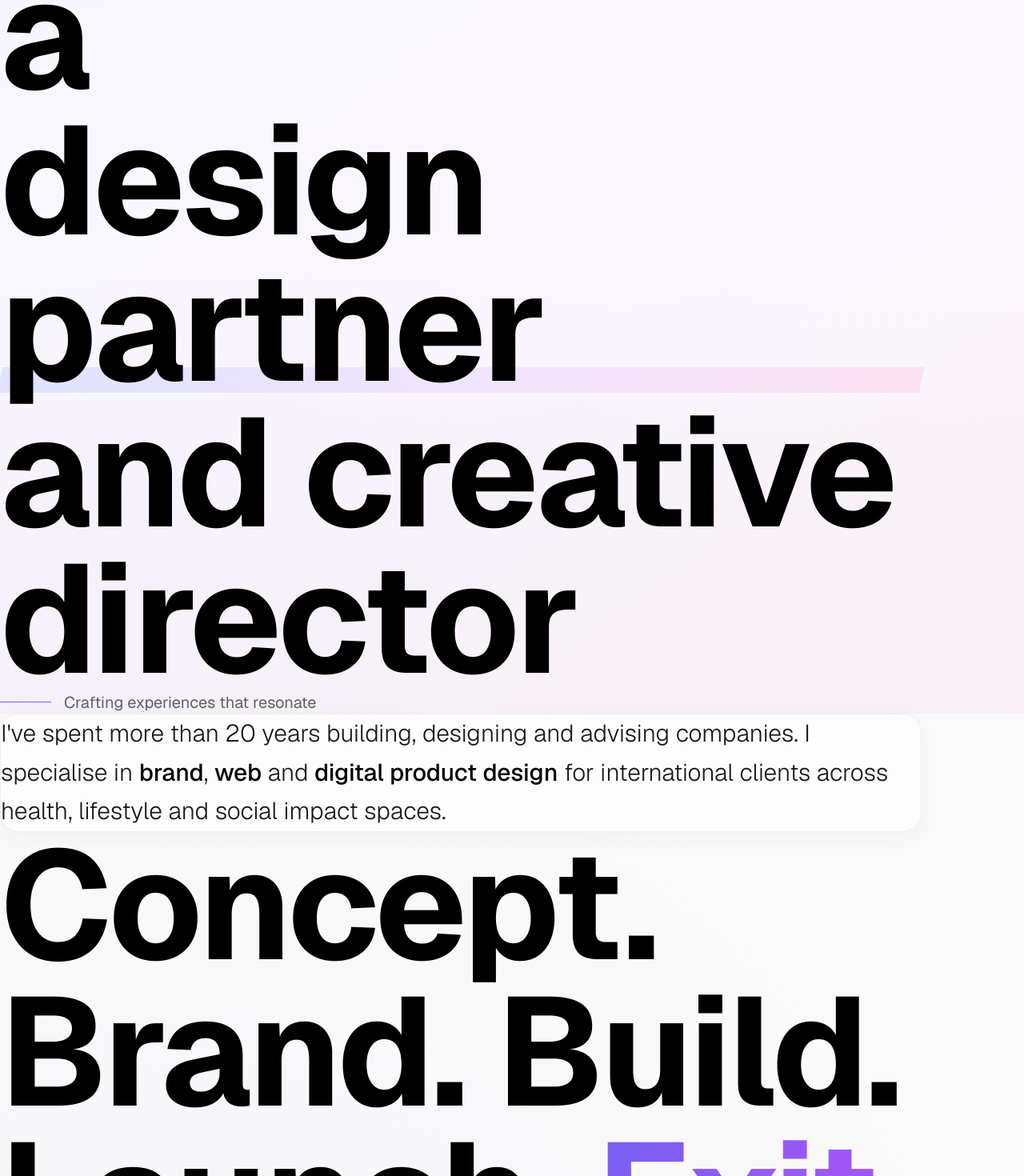
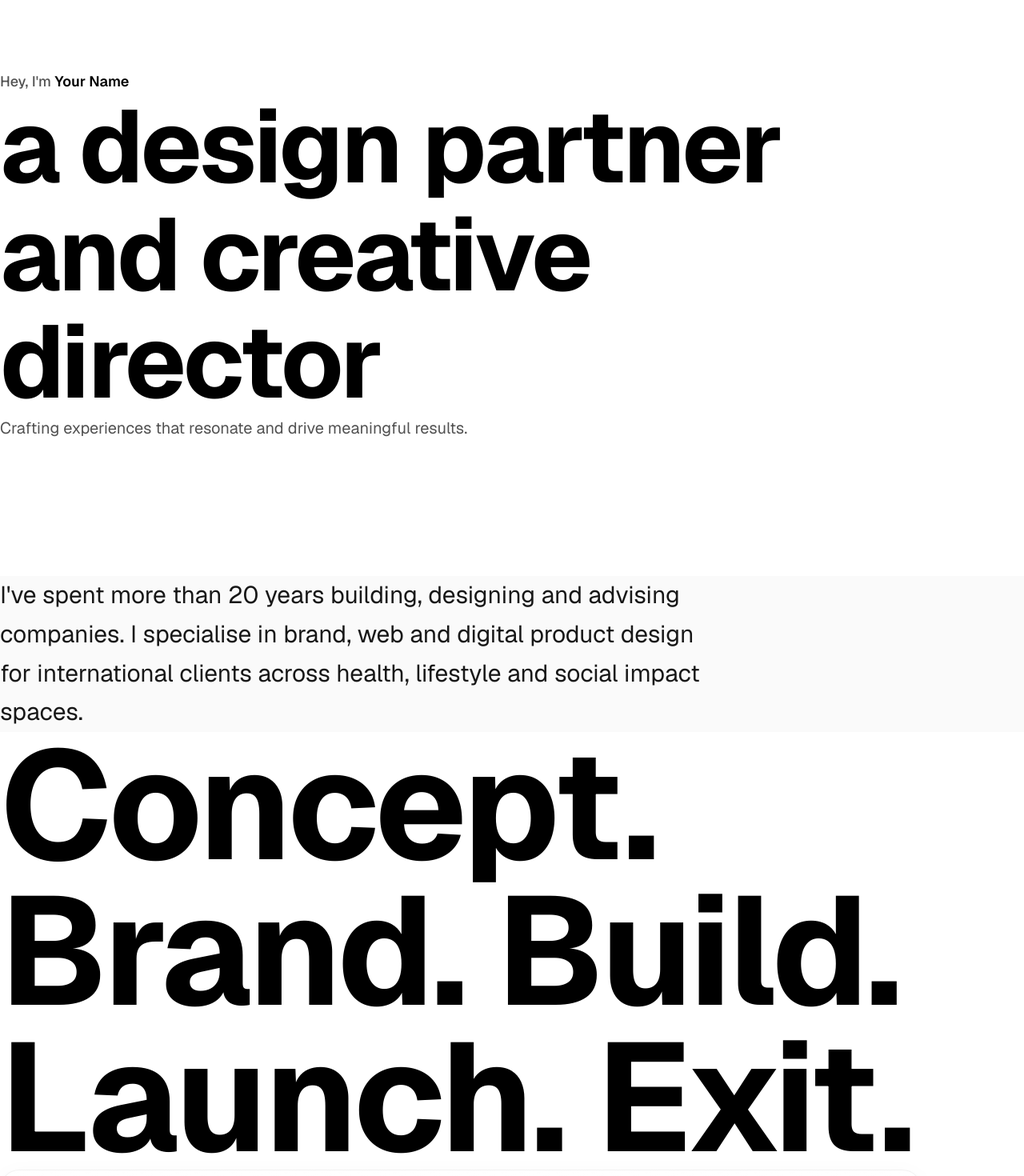
Before and after one commit to danteocualesjr/portfolio-page, a Next.js app: page / in a window 1280 px wide. Shown: the part 80-1550 px from the top of the page at 80% size. Built offline with nearby package versions, Linux system fonts and the light colour scheme.

Commit message:
tweaked ui

```diff
--- a/app/globals.css
+++ b/app/globals.css
@@ -1,13 +1,11 @@
 @import "tailwindcss";
 
 :root {
-  --background: #fafafa;
+  --background: #ffffff;
   --foreground: #0a0a0a;
-  --accent: #6366f1;
-  --accent-hover: #4f46e5;
-  --muted: #737373;
-  --border: #e5e5e5;
-  --card: #ffffff;
+  --muted: #6b7280;
+  --border: #e5e7eb;
+  --accent: #2563eb;
 }
 
 @theme inline {
@@ -25,9 +23,6 @@
 
 body {
   background: var(--background);
-  background-image:
-    radial-gradient(circle at 20% 50%, rgba(99, 102, 241, 0.03) 0%, transparent 50%),
-    radial-gradient(circle at 80% 80%, rgba(168, 85, 247, 0.03) 0%, transparent 50%);
   color: var(--foreground);
   font-family: var(--font-geist-sans), system-ui, -apple-system, sans-serif;
   -webkit-font-smoothing: antialiased;
@@ -43,13 +38,13 @@ html {
 a {
   color: inherit;
   text-decoration: none;
-  transition: all 0.3s cubic-bezier(0.4, 0, 0.2, 1);
+  transition: color 0.2s ease;
 }
 
 @keyframes fadeInUp {
   from {
     opacity: 0;
-    transform: translateY(30px);
+    transform: translateY(20px);
   }
   to {
     opacity: 1;
@@ -57,37 +52,6 @@ a {
   }
 }
 
-@keyframes fadeIn {
-  from {
-    opacity: 0;
-  }
-  to {
-    opacity: 1;
-  }
+.animate-fade-in-up {
+  animation: fadeInUp 0.6s ease-out forwards;
 }
-
-@keyframes gradient {
-  0%, 100% {
-    background-position: 0% 50%;
-  }
-  50% {
-    background-position: 100% 50%;
-  }
-}
-
-.animate-fade-in-up {
-  animation: fadeInUp 0.8s cubic-bezier(0.4, 0, 0.2, 1) forwards;
-}
-
-.animate-fade-in {
-  animation: fadeIn 1s cubic-bezier(0.4, 0, 0.2, 1) forwards;
-}
-
-.gradient-text {
-  background: linear-gradient(135deg, #6366f1 0%, #a855f7 50%, #ec4899 100%);
-  background-size: 200% 200%;
-  -webkit-background-clip: text;
-  -webkit-text-fill-color: transparent;
-  background-clip: text;
-  animation: gradient 8s ease infinite;
-}
--- a/app/page.tsx
+++ b/app/page.tsx
@@ -8,8 +8,7 @@ import Footer from "@/components/Footer";
 
 export default function Home() {
   return (
-    <main className="min-h-screen text-black relative">
-      <div className="fixed inset-0 -z-10 bg-gradient-to-b from-white via-white to-[#fafafa] opacity-100" />
+    <main className="min-h-screen bg-white">
       <Hero />
       <Introduction />
       <ValueProposition />
--- a/components/Hero.tsx
+++ b/components/Hero.tsx
@@ -25,26 +25,17 @@ export default function Hero() {
   }, []);
 
   return (
-    <section className="min-h-screen flex items-center justify-start px-8 md:px-12 lg:px-16 xl:px-24 py-20 md:py-32 relative overflow-hidden">
-      <div className="absolute inset-0 bg-gradient-to-br from-indigo-500/5 via-purple-500/5 to-pink-500/5 pointer-events-none" />
-      <div ref={ref} className="w-full max-w-6xl relative z-10 opacity-0">
-        <p className="text-xl md:text-2xl mb-8 md:mb-12 text-black/80 font-medium">
-          Hey, I'm <span className="font-semibold text-black">Your Name</span>
+    <section className="min-h-screen flex items-center px-6 sm:px-8 md:px-12 lg:px-16 xl:px-24 py-24 md:py-32">
+      <div ref={ref} className="w-full max-w-5xl mx-auto opacity-0">
+        <p className="text-base md:text-lg text-neutral-600 mb-6 md:mb-8 font-medium">
+          Hey, I'm <span className="text-black font-semibold">Your Name</span>
         </p>
-        <h1 className="text-6xl md:text-8xl lg:text-9xl xl:text-[12rem] font-bold leading-[0.95] text-black tracking-[-0.02em] mb-4">
-          a{" "}
-          <span className="relative inline-block">
-            <span className="relative z-10">design partner</span>
-            <span className="absolute bottom-2 left-0 right-0 h-4 md:h-6 lg:h-8 bg-gradient-to-r from-indigo-200/50 via-purple-200/50 to-pink-200/50 -z-0 transform -skew-x-12" />
-          </span>{" "}
-          and creative director
+        <h1 className="text-5xl sm:text-6xl md:text-7xl lg:text-8xl xl:text-9xl font-bold leading-[1.05] text-black tracking-tight mb-6">
+          a design partner and creative director
         </h1>
-        <div className="mt-12 md:mt-16 flex items-center gap-4">
-          <div className="h-px w-16 bg-gradient-to-r from-indigo-500 to-purple-500" />
-          <p className="text-lg md:text-xl text-black/60">
-            Crafting experiences that resonate
-          </p>
-        </div>
+        <p className="text-lg md:text-xl text-neutral-600 max-w-2xl leading-relaxed">
+          Crafting experiences that resonate and drive meaningful results.
+        </p>
       </div>
     </section>
   );
--- a/components/Introduction.tsx
+++ b/components/Introduction.tsx
@@ -25,19 +25,14 @@ export default function Introduction() {
   }, []);
 
   return (
-    <section className="py-20 md:py-32 px-8 md:px-12 lg:px-16 xl:px-24 relative">
-      <div className="max-w-6xl mx-auto">
-        <div
+    <section className="py-24 md:py-32 px-6 sm:px-8 md:px-12 lg:px-16 xl:px-24 bg-neutral-50">
+      <div className="max-w-4xl mx-auto">
+        <p
           ref={ref}
-          className="opacity-0 bg-white/60 backdrop-blur-sm rounded-3xl p-8 md:p-12 lg:p-16 border border-black/5 shadow-[0_8px_30px_rgb(0,0,0,0.04)] hover:shadow-[0_12px_40px_rgb(0,0,0,0.08)] transition-all duration-500"
+          className="opacity-0 text-xl md:text-2xl lg:text-3xl leading-relaxed text-neutral-900"
         >
-          <p className="text-xl md:text-2xl lg:text-3xl leading-relaxed text-black/90 font-light">
-            I've spent more than 20 years building, designing and advising companies. I specialise in{" "}
-            <span className="font-medium text-black">brand</span>,{" "}
-            <span className="font-medium text-black">web</span> and{" "}
-            <span className="font-medium text-black">digital product design</span> for international clients across health, lifestyle and social impact spaces.
-          </p>
-        </div>
+          I've spent more than 20 years building, designing and advising companies. I specialise in brand, web and digital product design for international clients across health, lifestyle and social impact spaces.
+        </p>
       </div>
     </section>
   );
```
